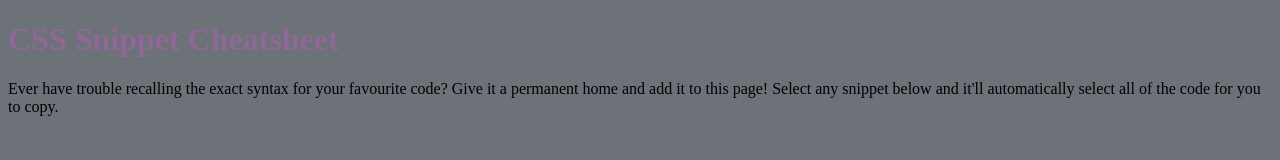
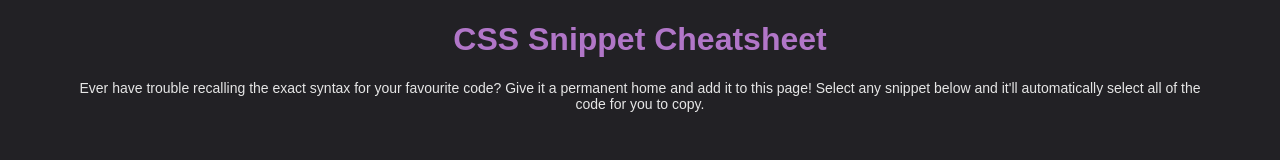
Before and after one commit to LanguageBytes/Project-Nick-Yasmin-Sarah-, a plain HTML site: page index.html in a window 1280 px wide. Drawn offline with Linux system fonts and the light colour scheme.

Commit message:
Updated: CSS Basic Styling

```diff
--- a/Style.css
+++ b/Style.css
@@ -1,25 +1,36 @@
 body {
-  background: #6d7178;
+  background: rgb(34, 33, 37);
 }
 
 h1 {
-  color: #8f6898;
+  font-family: sans-serif;
+  color: rgb(177, 118, 200);
+  text-align: center;
+}
+
+p {
+  color: rgb(230, 230, 230);
+  font-family: sans-serif;
+  margin-bottom: 40px;
+  margin-left: 60px;
+  margin-right: 60px;
+  font-size: 14px;
+  text-align: center;
 }
 
 .row {
-    display:flex;
-    flex-direction:row;
-    flex-wrap: wrap;
+  display: flex;
+  flex-direction: row;
+  flex-wrap: wrap;
 }
 
 .column {
-    display:flex;
-    flex-direction: column;
+  display: flex;
+  flex-direction: column;
 }
 
 .grid {
-    display:grid;
-    width:100%;
-    grid-template-columns:
-    repeat(12, 1fr);
+  display: grid;
+  width: 100%;
+  grid-template-columns: repeat(12, 1fr);
 }
```
